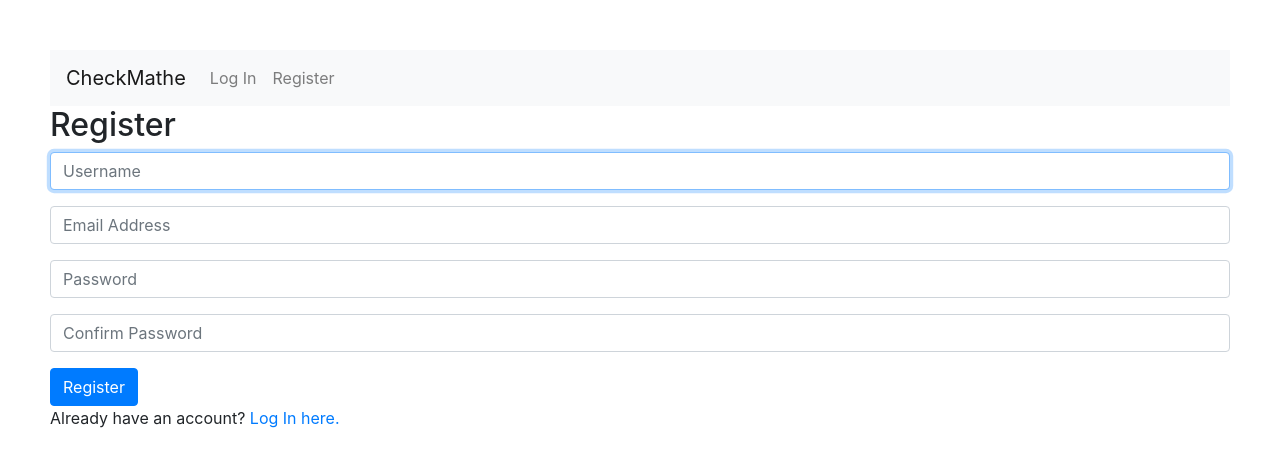
After one commit to nico-fst/checkmathe, a Django app: page /register in a window 1280 px wide. The commit adds this page. Shown: the top 467 px of the page. Run offline with Django 4.2, Linux system fonts and the light colour scheme; some libraries are stand-ins or nearby versions.

Commit message:
User Management: ADDED simple login, logout, register frontend, backend

```diff
--- /dev/null
+++ b/checkweb/templates/checkweb/index.html
@@ -0,0 +1,4 @@
+{% extends "checkweb/layout.html" %}
+
+{% block body %}
+{% endblock %}
--- a/checkweb/templates/checkweb/layout.html
+++ b/checkweb/templates/checkweb/layout.html
@@ -12,8 +12,49 @@
 </head>
 
 <body>
-    <p>Layout Artefact...</p>
-    {% block body %}{% endblock %}
+    <nav class="navbar navbar-expand-lg navbar-light bg-light">
+        <a class="navbar-brand" href="#">CheckMathe</a>
+
+        <div>
+            <ul class="navbar-nav mr-auto">
+                {% if user.is_authenticated %}
+
+                <li class="nav-item">
+                    <a class="nav-link" href="#"><strong>{{ user.username }}</strong></a>
+                </li>
+                <li class="nav-item">
+                    <a class="nav-link" href="{% url 'history_view' %}">History</a>
+                </li>
+
+                {% if user.role.title == "Teacher" %}
+                    <li class="nav-item">
+                        <a class="nav-link" href="{% url 'new_tut' %}">New Tutoring</a>
+                    </li>
+                {% endif %}
+
+                <li class="nav-item">
+                    <a class="nav-link" href="{% url 'logout' %}">Log Out</a>
+                </li>
+
+                {% else %}
+
+                <li class="nav-item">
+                    <a class="nav-link" href="{% url 'login' %}">Log In</a>
+                </li>
+                <li class="nav-item">
+                    <a class="nav-link" href="{% url 'register' %}">Register</a>
+                </li>
+
+                {% endif %}
+            </ul>
+        </div>
+    </nav>
+
+    <div class="body">
+        {% block body %}
+        {% endblock %}
+    </div>
+    </body>
 </body>
 
 </html>
--- /dev/null
+++ b/checkweb/templates/checkweb/register.html
@@ -0,0 +1,30 @@
+{% extends "checkweb/layout.html" %}
+
+{% block body %}
+
+<h2>Register</h2>
+
+{% if message %}
+<div>{{ message }}</div>
+{% endif %}
+
+<form action="{% url 'register' %}" method="post">
+    {% csrf_token %}
+    <div class="form-group">
+        <input class="form-control" autofocus type="text" name="username" placeholder="Username">
+    </div>
+    <div class="form-group">
+        <input class="form-control" type="email" name="email" placeholder="Email Address">
+    </div>
+    <div class="form-group">
+        <input class="form-control" type="password" name="password" placeholder="Password">
+    </div>
+    <div class="form-group">
+        <input class="form-control" type="password" name="confirmation" placeholder="Confirm Password">
+    </div>
+    <input class="btn btn-primary" type="submit" value="Register">
+</form>
+
+Already have an account? <a href="{% url 'login' %}">Log In here.</a>
+
+{% endblock %}
--- a/checkweb/templates/checkweb/tutoring.html
+++ b/checkweb/templates/checkweb/tutoring.html
@@ -22,8 +22,8 @@
         <button class="Edit" id="edit-content">Edit</button>
     </li>
     <li>Subject: {{tut.subject}}</li>
-    <li>Teacher: {{tut.teacher.first_name}} {{tut.teacher.last_name}}</li>
-    <li>Student: {{tut.student.first_name}} {{tut.student.last_name}}</li>
+    <li>Teacher: {{tut.teacher.username}}</li>
+    <li>Student: {{tut.student.username}}</li>
 </ul>
 
 {% endblock %}
--- a/checkweb/urls.py
+++ b/checkweb/urls.py
@@ -7,5 +7,8 @@ urlpatterns = [
     path("tutoring_view/<int:tut_id>", views.tutoring_view, name="tutoring_view"),
     path("tutorings/<int:user_id>", views.tutorings, name="tutorings"),
     path("new_tut", views.new_tut, name="new_tut"),
-    path("history/<int:user_id>", views.history_view, name="history_view")
+    path("history", views.history_view, name="history_view"),
+    path("login", views.login_view, name="login"),
+    path("logout", views.logout_view, name="logout"),
+    path("register", views.register, name="register"),
 ]
--- a/checkweb/views.py
+++ b/checkweb/views.py
@@ -15,7 +15,56 @@ from .models import Role, User, Subject, Tutoring
 
 
 def index(request):
-    return HttpResponse("siugt")
+    return render(request, "checkweb/index.html")
+
+
+def login_view(request):
+    if request.method == "POST":
+        # Attempt to sign user in
+        username = request.POST["username"]
+        password = request.POST["password"]
+        user = authenticate(request, username=username, password=password)
+
+        # Check if authentication successful
+        if user is not None:
+            login(request, user)
+            return HttpResponseRedirect(reverse("index"))
+        else:
+            return render(
+                request,
+                "checkweb/login.html",
+                {"message": "Invalid username and/or password."},
+            )
+    else:
+        return render(request, "checkweb/login.html")
+
+
+def logout_view(request):
+    logout(request)
+    return HttpResponseRedirect(reverse("login"))
+
+
+def register(request):
+    if request.method == "POST":
+        username = request.POST["username"]
+        email = request.POST["email"]
+
+        # Ensure password matches confirmation
+        password = request.POST["password"]
+        confirmation = request.POST["confirmation"]
+        if password != confirmation:
+            return render(request, "checkweb/register.html", {"message": "Passwords must match."})
+
+        # Attempt to create new user
+        try:
+            user = User.objects.create_user(username, email, password)
+            user.save()
+        except IntegrityError:
+            return render(request, "checkweb/register.html", {"message": "Username already taken."})
+        login(request, user)
+        return HttpResponseRedirect(reverse("index"))
+    else:
+        return render(request, "checkweb/register.html")
 
 
 class TutForm(forms.Form):
@@ -99,17 +148,18 @@ def tutorings(request, user_id):
         safe=False,
     )
 
-
-def history_view(request, user_id):
-    tuts_given = Tutoring.objects.filter(teacher=user_id)
+@login_required
+def history_view(request):
+    tuts_given = Tutoring.objects.filter(teacher=request.user)
     serialized_tuts_given = [t.serialize() for t in tuts_given]
 
-    tuts_taken = Tutoring.objects.filter(student=user_id)
+    tuts_taken = Tutoring.objects.filter(student=request.user)
     serialized_tuts_taken = [t.serialize() for t in tuts_taken]
 
-    return render(request, "checkweb/history.html",
-        {"tuts_given": serialized_tuts_given,
-         "tuts_taken": serialized_tuts_taken}
+    return render(
+        request,
+        "checkweb/history.html",
+        {"tuts_given": serialized_tuts_given, "tuts_taken": serialized_tuts_taken},
     )
 
 
```
Also changed, not shown: checkweb/templates/checkweb/login.html (added, +24 -0 lines), db.sqlite3.
